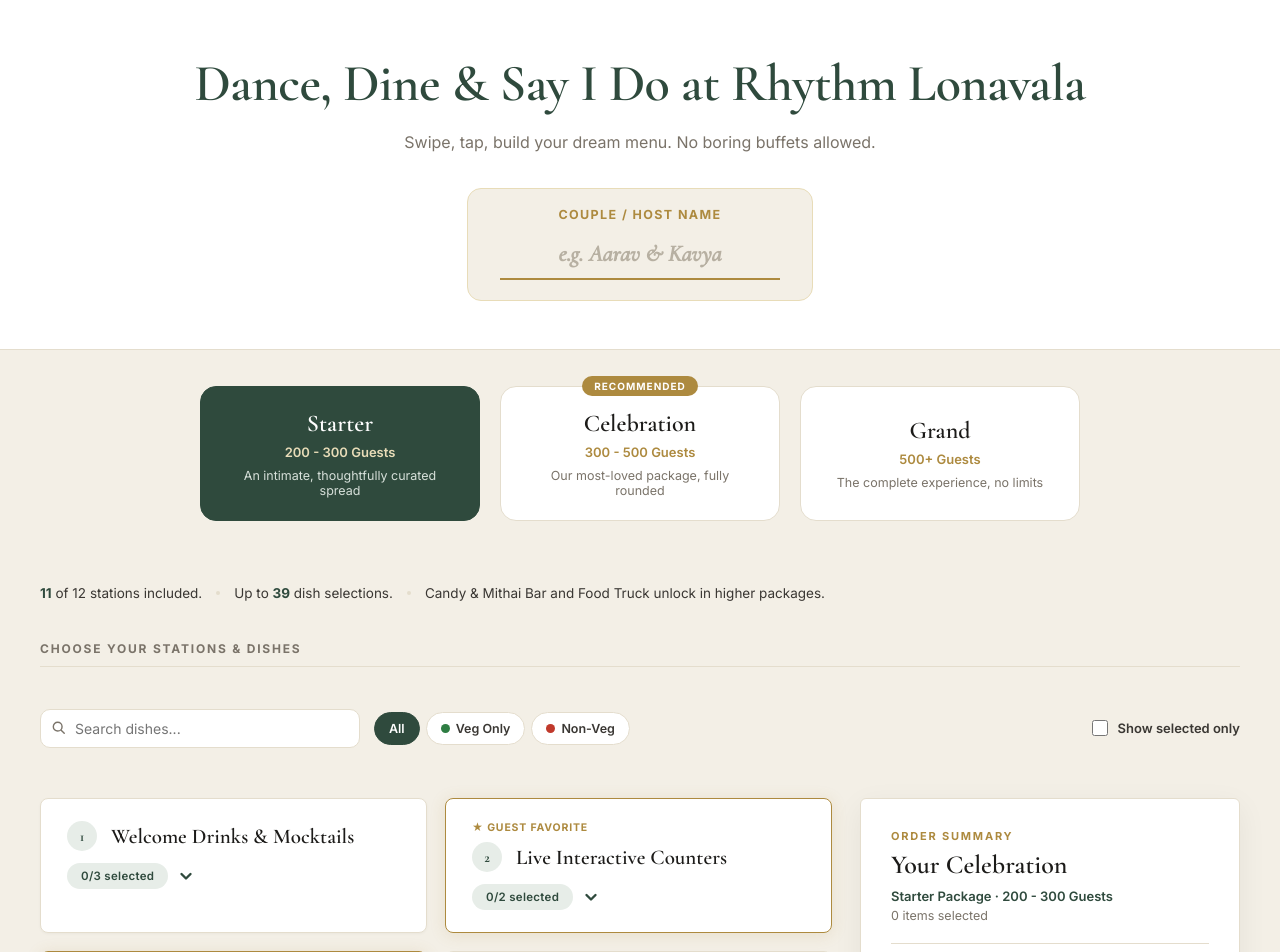
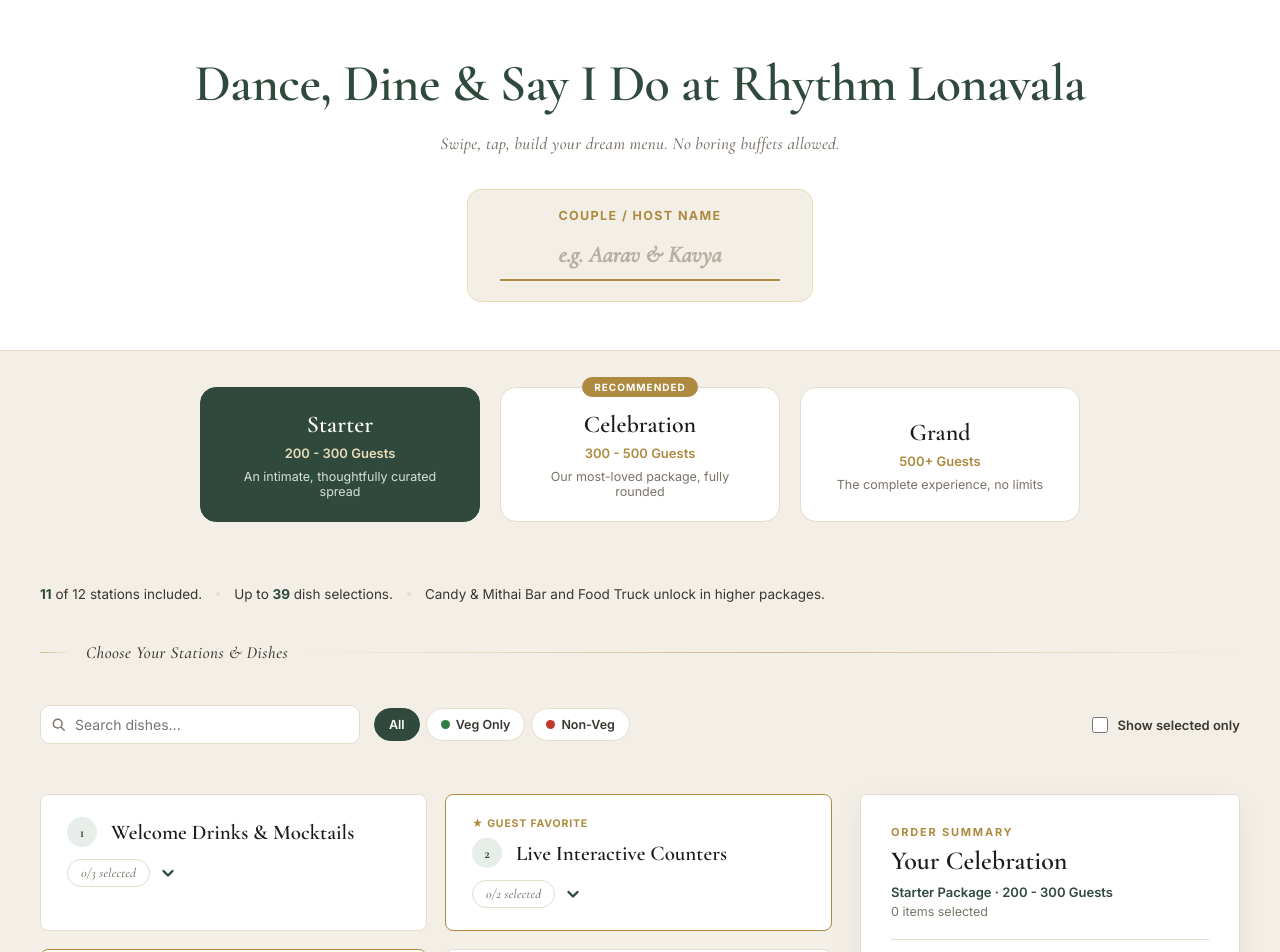
Before and after one commit to atharva7/wedding-menu-app, a React (Vite) app: page / in a window 1280 px wide. Shown: the part 80-1032 px from the top of the page. Built offline with nearby package versions, Linux system fonts and the light colour scheme.

Commit message:
Apply quieter, refined visual polish: hairline dividers, calmer shadows, subtler selected-chip style

```diff
--- a/src/App.css
+++ b/src/App.css
@@ -89,7 +89,10 @@
 .app-header .subtitle {
   max-width: 560px;
   margin: 18px auto 0;
-  font-size: 16px;
+  font-family: var(--font-serif);
+  font-style: italic;
+  font-size: 17px;
+  letter-spacing: 0.02em;
   line-height: 1.6;
   color: var(--muted);
 }
@@ -378,21 +381,42 @@
 
 .section-label {
   grid-column: 1 / -1;
-  font-size: 12px;
-  font-weight: 700;
-  letter-spacing: 1.8px;
-  text-transform: uppercase;
-  color: var(--muted);
+  display: flex;
+  align-items: center;
+  gap: 14px;
+  font-family: var(--font-serif);
+  font-style: italic;
+  font-size: 17px;
+  letter-spacing: 0.03em;
+  color: var(--charcoal);
   margin: 0 0 22px;
-  padding-bottom: 10px;
-  border-bottom: 1px solid var(--line);
+  padding-bottom: 0;
+  border-bottom: none;
+}
+
+.section-label::before,
+.section-label::after {
+  content: "";
+  flex: 1;
+  height: 1px;
+  background: linear-gradient(90deg, transparent, var(--gold), transparent);
+  opacity: 0.55;
+}
+
+.section-label::before {
+  background: linear-gradient(90deg, var(--gold), transparent);
+  max-width: 32px;
 }
 
 @media (max-width: 640px) {
   .section-label {
-    font-size: 11px;
+    font-size: 14px;
     margin: 0 0 12px;
-    padding-bottom: 6px;
+    gap: 10px;
+  }
+
+  .section-label::before {
+    max-width: 18px;
   }
 }
 
@@ -543,8 +567,8 @@
   border: 1px solid var(--line);
   border-radius: 8px;
   padding: 22px 26px;
-  box-shadow: 0 1px 3px rgba(28, 27, 25, 0.04);
-  transition: box-shadow 0.2s ease, border-color 0.2s ease, transform 0.2s ease;
+  box-shadow: none;
+  transition: border-color 0.3s ease;
   animation: card-enter 0.5s cubic-bezier(0.16, 1, 0.3, 1) both;
 }
 
@@ -560,9 +584,8 @@
 }
 
 .category-card:hover {
-  box-shadow: 0 10px 24px rgba(28, 27, 25, 0.07);
-  border-color: var(--gold-soft);
-  transform: translateY(-2px);
+  box-shadow: none;
+  border-color: var(--gold);
 }
 
 .category-card.locked {
@@ -572,12 +595,12 @@
 
 .category-card.featured {
   border-color: var(--gold);
-  box-shadow: 0 2px 16px rgba(173, 138, 63, 0.16);
+  box-shadow: none;
 }
 
 .category-card.featured:hover {
   border-color: var(--gold);
-  box-shadow: 0 10px 24px rgba(173, 138, 63, 0.22);
+  box-shadow: none;
 }
 
 .featured-tag {
@@ -698,12 +721,13 @@
 
 .status-pill {
   flex-shrink: 0;
-  font-size: 11.5px;
-  font-weight: 600;
-  letter-spacing: 0.3px;
-  color: var(--emerald);
-  background: var(--emerald-soft);
-  border: 1px solid transparent;
+  font-family: var(--font-serif);
+  font-style: italic;
+  font-size: 13px;
+  letter-spacing: 0.02em;
+  color: var(--muted);
+  background: transparent;
+  border: 1px solid var(--line);
   padding: 5px 13px;
   border-radius: 999px;
   white-space: nowrap;
@@ -712,6 +736,7 @@
 .status-pill.status-locked {
   color: var(--muted);
   background: var(--paper);
+  border-style: dashed;
   border-color: var(--line);
 }
 
@@ -871,15 +896,14 @@
   border: 1px solid var(--line);
   background: var(--paper);
   color: var(--charcoal);
-  border-radius: 999px;
+  border-radius: 6px;
   padding: 9px 18px;
   font-size: 13.5px;
   font-weight: 500;
   display: inline-flex;
   align-items: center;
   gap: 8px;
-  transition: transform 0.15s ease, box-shadow 0.15s ease, border-color 0.15s ease,
-    color 0.15s ease, background 0.15s ease;
+  transition: border-color 0.25s ease, color 0.25s ease, background 0.25s ease;
   width: fit-content;
   text-align: center;
 }
@@ -897,46 +921,33 @@
 }
 
 .item-chip:hover:not(:disabled):not(.selected) {
-  border-color: var(--emerald);
-  color: var(--emerald);
-  transform: translateY(-1px);
-  box-shadow: 0 4px 10px rgba(47, 74, 61, 0.12);
+  border-color: var(--gold);
+  color: var(--charcoal);
+  background: #fbf9f3;
 }
 
 .item-chip:active:not(:disabled) {
-  transform: scale(0.96);
+  transform: scale(0.98);
 }
 
 .item-chip.selected {
-  background: var(--emerald);
+  background: var(--stone);
   border-color: var(--emerald);
-  color: var(--paper);
-  animation: chip-pop 0.28s cubic-bezier(0.34, 1.56, 0.64, 1);
+  color: var(--ink);
+  box-shadow: inset 0 0 0 1px var(--emerald);
 }
 
 .item-chip.selected:hover {
-  background: var(--emerald-dark);
-  border-color: var(--emerald-dark);
-  color: var(--paper);
-  transform: translateY(-1px);
-  box-shadow: 0 4px 10px rgba(47, 74, 61, 0.18);
+  background: var(--stone);
+  border-color: var(--emerald);
+  color: var(--ink);
+  box-shadow: inset 0 0 0 1px var(--emerald);
 }
 
 .item-chip.selected::before {
   content: "✓";
   font-weight: 700;
-}
-
-@keyframes chip-pop {
-  0% {
-    transform: scale(0.88);
-  }
-  60% {
-    transform: scale(1.08);
-  }
-  100% {
-    transform: scale(1);
-  }
+  color: var(--emerald);
 }
 
 .item-chip:disabled {
```
